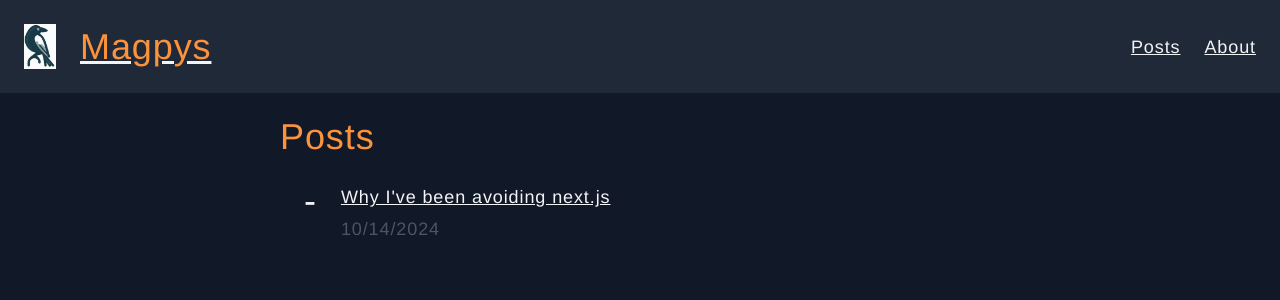
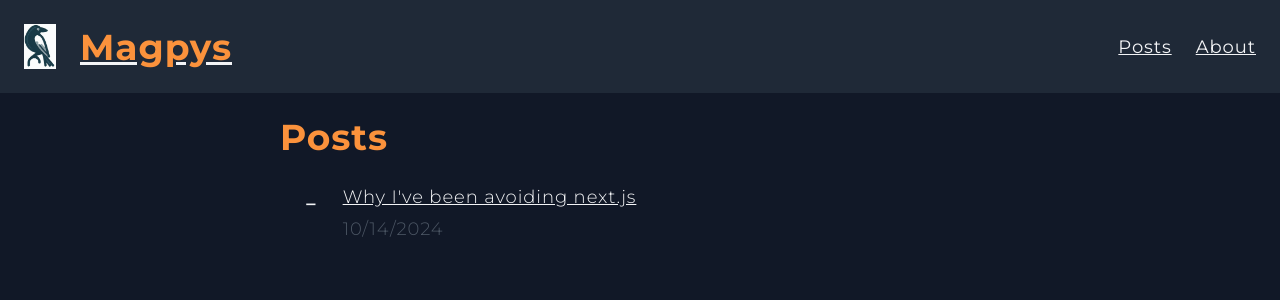
Before and after one commit to magpys/dan-blog, a Next.js app: page / in a window 1280 px wide. Shown: the top 300 px of the page. Built offline with nearby package versions, Linux system fonts and the light colour scheme.

Commit message:
add font

```diff
--- a/app/globals.css
+++ b/app/globals.css
@@ -3,8 +3,7 @@
 @tailwind utilities;
 
 body {
-    @apply bg-gray-900 text-gray-100 text-lg tracking-wider leading-8 font-extralight;
-    font-family: Helvetica, sans-serif;
+    @apply bg-gray-900 text-gray-100 text-lg tracking-wider leading-8 font-light;
 }
 
 a {
@@ -20,15 +19,15 @@ a:visited {
 }
 
 h1 {
-    @apply text-4xl text-orange-400;
+    @apply text-4xl text-orange-400 font-bold;
 }
 
 h2 {
-    @apply text-2xl text-orange-400;
+    @apply text-2xl text-orange-400 font-normal;
 }
 
 h3 {
-    @apply text-xl font-bold;
+    @apply text-xl font-normal;
 }
 
 ul {
--- a/app/layout.tsx
+++ b/app/layout.tsx
@@ -2,6 +2,9 @@ import type { Metadata } from "next";
 import "./globals.css";
 import Link from "next/link";
 import Image from "next/image";
+import { Montserrat } from "next/font/google";
+
+const notoSans = Montserrat({ subsets: ["latin"] });
 
 export const metadata: Metadata = {
   title: "Magpys",
@@ -14,7 +17,7 @@ export default function RootLayout({
   children: React.ReactNode;
 }>) {
   return (
-    <html lang="en">
+    <html lang="en" className={notoSans.className}>
       <body className={`antialiased min-h-screen`}>
         <header className={`bg-gray-800 flex items-center justify-between p-6`}>
           <Link href={"/"} className={"flex gap-6 items-center"}>
@@ -25,12 +28,14 @@ export default function RootLayout({
               height={32}
               unoptimized
             />
-            <div className={`text-4xl text-orange-400 bold hidden sm:block`}>
+            <div
+              className={`text-4xl text-orange-400 font-bold hidden sm:block`}
+            >
               Magpys
             </div>
           </Link>
 
-          <nav className="flex items-center justify-between gap-6">
+          <nav className="flex items-center justify-between gap-6 font-normal">
             <Link href="/">Posts</Link>
             <Link href={"/about"}>About</Link>
           </nav>
```
